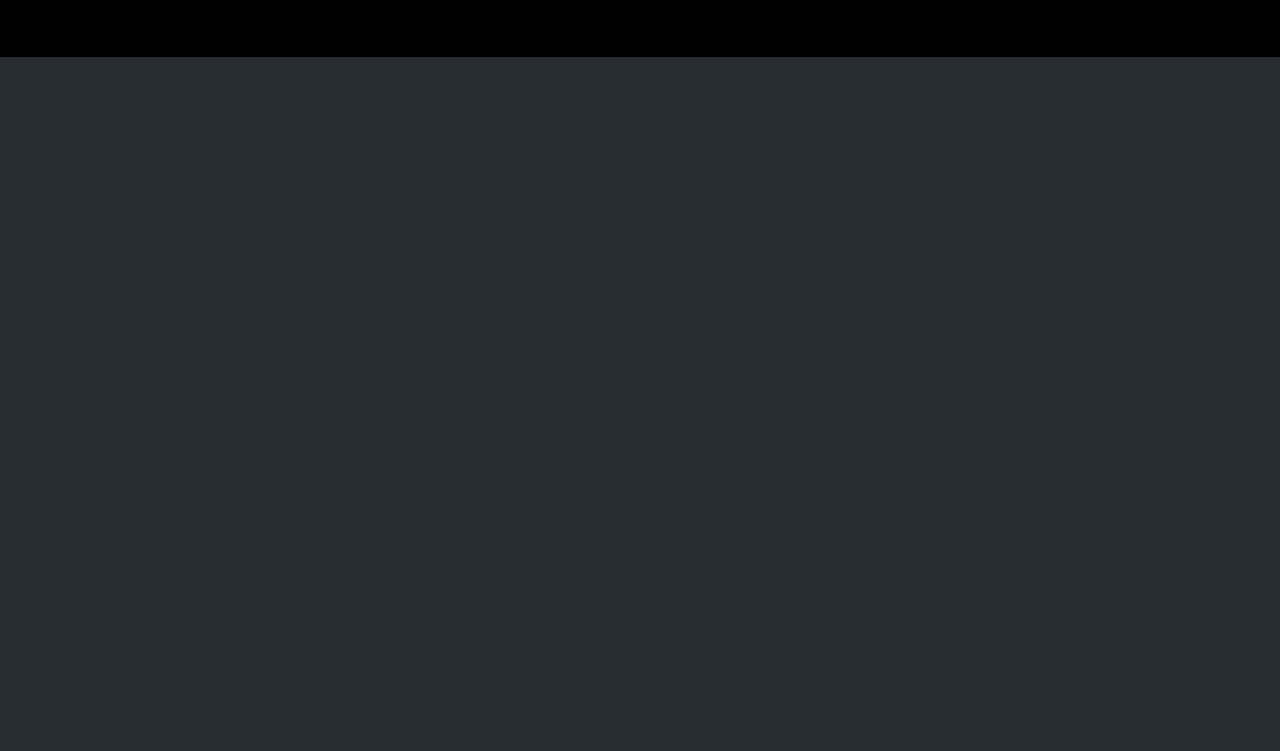
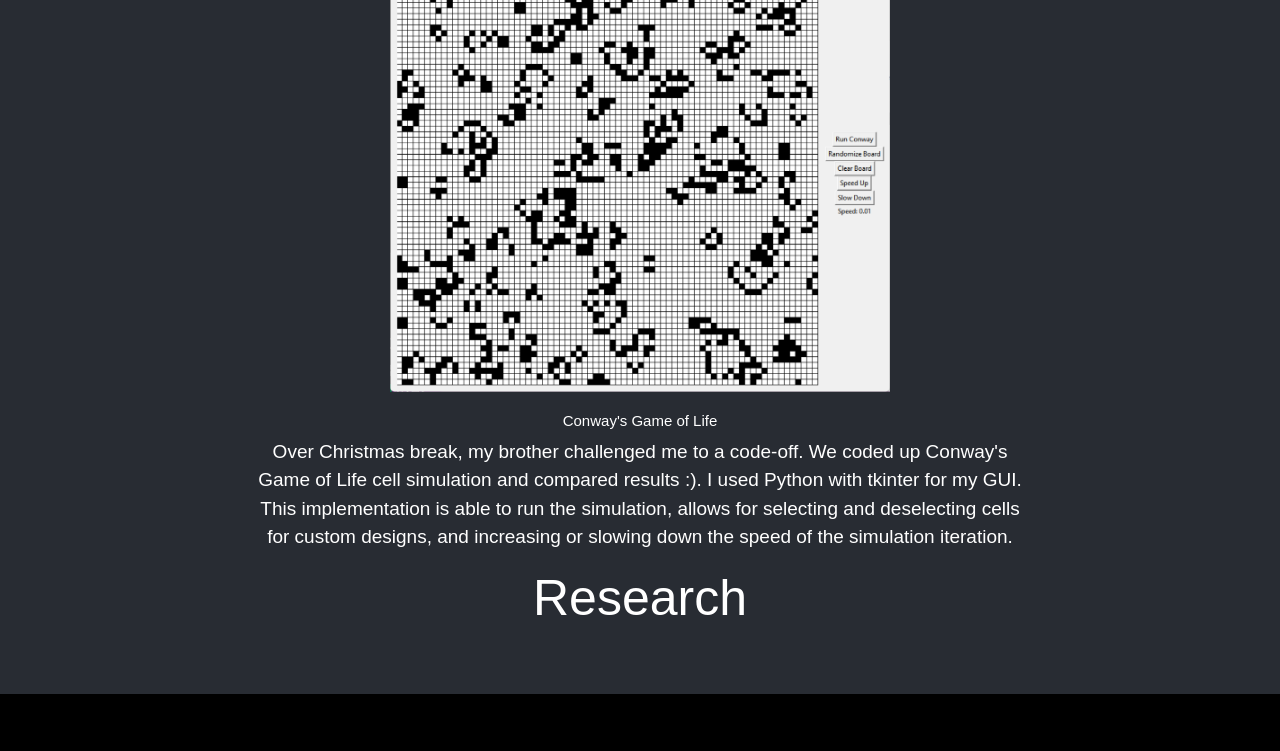
Before and after one commit to bwinte19/portfolio, a plain HTML site: page pages/portfolio.html in a window 1280 px wide. Shown: the part 371-1122 px from the top of the page. Before the commit the page ends 800 px from the top, so only its background shows below. Drawn offline with nearby package versions, Linux system fonts and the light colour scheme.

Commit message:
Add style for portfolio.  need content

```diff
--- a/css/styles.css
+++ b/css/styles.css
@@ -44,6 +44,7 @@ hr {
 }
 
 .page {
+  padding: 10px;
   text-align: center;
 }
 
@@ -73,6 +74,16 @@ h2 {
   width: 100%;
 }
 
+/*Portfolio Page*/
+.project-img {
+  width: 100%;
+  margin: 20px 0px;
+
+}
+
+.project-info {
+  text-align: center !important;
+}
 
 /*About Me Page*/
 .square-sm {
@@ -88,7 +99,11 @@ h2 {
 }
 
 .about-info {
+  display: flex;
+  flex-direction: column;
+  justify-content: center;
   min-width: 350px;
+  padding-top: 20px;
 }
 
 .about-info p {
@@ -124,6 +139,12 @@ footer {
 
 /*Responsive*/
 
+@media (min-width: 500px) {
+  .project-img {
+    width: 500px;
+  }
+}
+
 @media (min-width: 800px) {
   .page {
     width: 800px;
--- a/pages/portfolio.html
+++ b/pages/portfolio.html
@@ -25,14 +25,20 @@
     </div>
   </nav>
 
+  <div class="menu-spacer"></div>
   <div class="page">
-    <h1>My Portfolio</h1>
-
-
+    <h1>Projects</h1>
+    <img class="project-img" src="/img/conway.png">
+    <h2>Conway's Game of Life</h2>
+    <p class="project-info">Over Christmas break, my brother challenged me to a code-off.  We coded up Conway's Game of Life cell simulation and compared results :).  I used
+      Python with tkinter for my GUI.  This implementation is able to run the simulation, allows for selecting and deselecting cells for custom designs,
+      and increasing or slowing down the speed of the simulation iteration.
+    </p>
+    <h1>Research</h1>
 
 
   </div>
-
+  <br><br>
   <footer>
     <a href="https://www.linkedin.com/in/benjamin-winters-0319bb21b/" target="_blank"><img class="icon" src="/img/li.png"></a>
     <a href="https://github.com/bwinte19" target="_blank"><img class="icon" src="/img/gh.png"></a>
```
Also changed, not shown: pages/about.html (+8 -7 lines), pages/contact.html (+1 -1 lines), img/conway.png (added).
